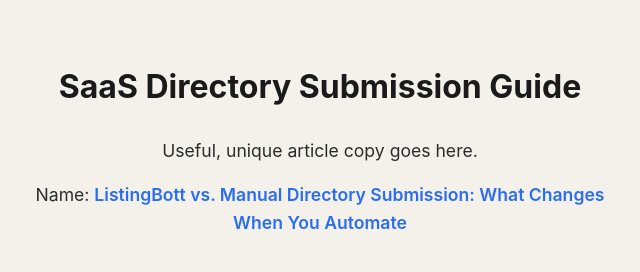
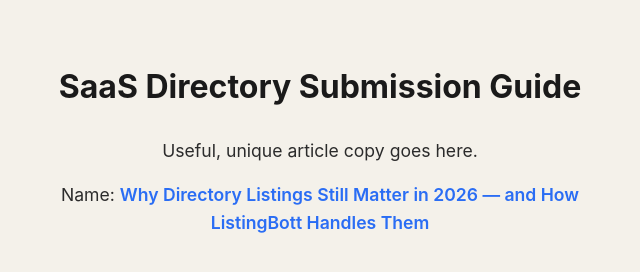
Before and after one commit to janemayfield2000/digitalscope, a plain HTML site: page index.html in a window 1280 px wide. Shown: the whole page, without its empty margins (320-960 px from the left). Drawn offline with Linux system fonts and the light colour scheme.

Commit message:
Update index.html

```diff
--- a/index.html
+++ b/index.html
@@ -6,7 +6,7 @@
   <title>SaaS Directory Submission Guide</title>
   <meta name="description" content="A practical guide to SaaS directories and startup platforms.">
   <meta name="robots" content="index,follow">
-  <link rel="canonical" href="https://digital-insights.netlify.app/what-changes-when-you-automate">
+  <link rel="canonical" href="https://delightful-rock-089858910.3.azurestaticapps.net/why-directory-listings-still-matter-in-2026">
   <style>
     body {
       margin: 0;
@@ -40,6 +40,6 @@
 <body>
   <h1>SaaS Directory Submission Guide</h1>
   <p>Useful, unique article copy goes here.</p>
-  <p>Name: <a href="https://digital-insights.netlify.app/what-changes-when-you-automate">ListingBott vs. Manual Directory Submission: What Changes When You Automate</a> </p>
+  <p>Name: <a href="https://delightful-rock-089858910.3.azurestaticapps.net/why-directory-listings-still-matter-in-2026">Why Directory Listings Still Matter in 2026 — and How ListingBott Handles Them</a> </p>
 </body>
 </html>
```
